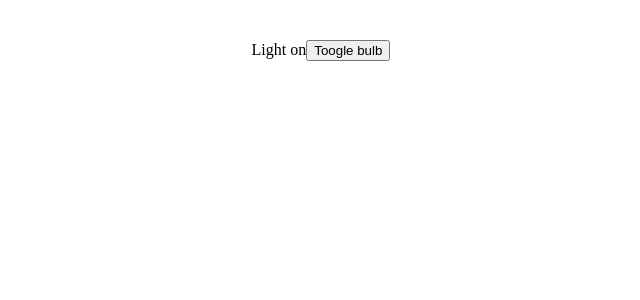
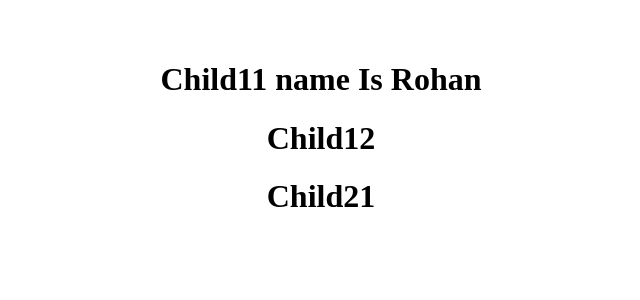
Before and after one commit to rohanmaiti/awt, a React (Vite) app: page / in a window 1280 px wide. Shown: the top 300 px of the page, without its empty margins (319-959 px from the left). Built offline with nearby package versions, Linux system fonts and the light colour scheme.

Commit message:
rollup state, propdrilling, context api

```diff
--- /dev/null
+++ b/src/06_rollup_state/Propdriling.tsx
@@ -0,0 +1,92 @@
+// propdrilling is to pass props form Higher level comp to a lower comp in the component tree
+// context api solve the problem of prop drilling
+
+import React, { createContext, useContext, useEffect, useState } from "react";
+
+const UserContext = createContext<any>(null);
+
+export const Propdriling = () => {
+  const [name, setName] = useState<string | null>(null);
+  useEffect(()=>{
+    setName("Rohan")
+  },[])
+  return <div>
+    <UserContext.Provider value={{
+        name:name,
+        setName
+    }} >
+    <Father/>
+    </UserContext.Provider>
+  </div>;
+};
+
+function Father() {
+  return (
+    <>
+      <Son1 />
+      <Son2 />
+    </>
+  );
+}
+
+function Son1() {
+  return (
+    <>
+      <Child11 />
+      <Child12 />
+    </>
+  );
+}
+
+function Son2() {
+  return <Child21 />;
+}
+
+function Child11() {
+  const {name} = useContext(UserContext);
+  return (
+    <>
+      <h1>Child11 name Is {name}</h1>
+    </>
+  );
+}
+
+function Child12() {
+  return (
+    <>
+      <h1>Child12</h1>
+    </>
+  );
+}
+
+function Child21() {
+  return (
+    <>
+      <h1>Child21</h1>
+    </>
+  );
+}
+
+
+// to avoid the syntax of <UserContext.Provider value=... and so on what we can do ?
+// creating a normal componet with all these logic and wrap it with children component
+//   like This
+
+const Context = createContext<any | null>(null);
+function UserProvider({children}){
+    return (
+        <Context.Provider value="abc">
+            {children}
+        </Context.Provider>
+    )
+}
+
+// how to use it ?
+function App(){
+    return (
+        <UserProvider>
+            <Father/>
+        </UserProvider>
+
+    )
+}
--- a/src/App.tsx
+++ b/src/App.tsx
@@ -1,9 +1,11 @@
-import { LightBuld } from './06/LightBuld'
+import { LightBuld } from './06_rollup_state/LightBuld'
+import { Propdriling } from './06_rollup_state/Propdriling'
 import './App.css'
 function App() {
   return (
     <>
-     <LightBuld/>
+     {/* <LightBuld/> */}
+     <Propdriling/>
     </>
   )
 }
```
Also changed, not shown: src/06_rollup_state/LightBuld.tsx (renamed from src/06/LightBuld.tsx, +4 -4 lines).
